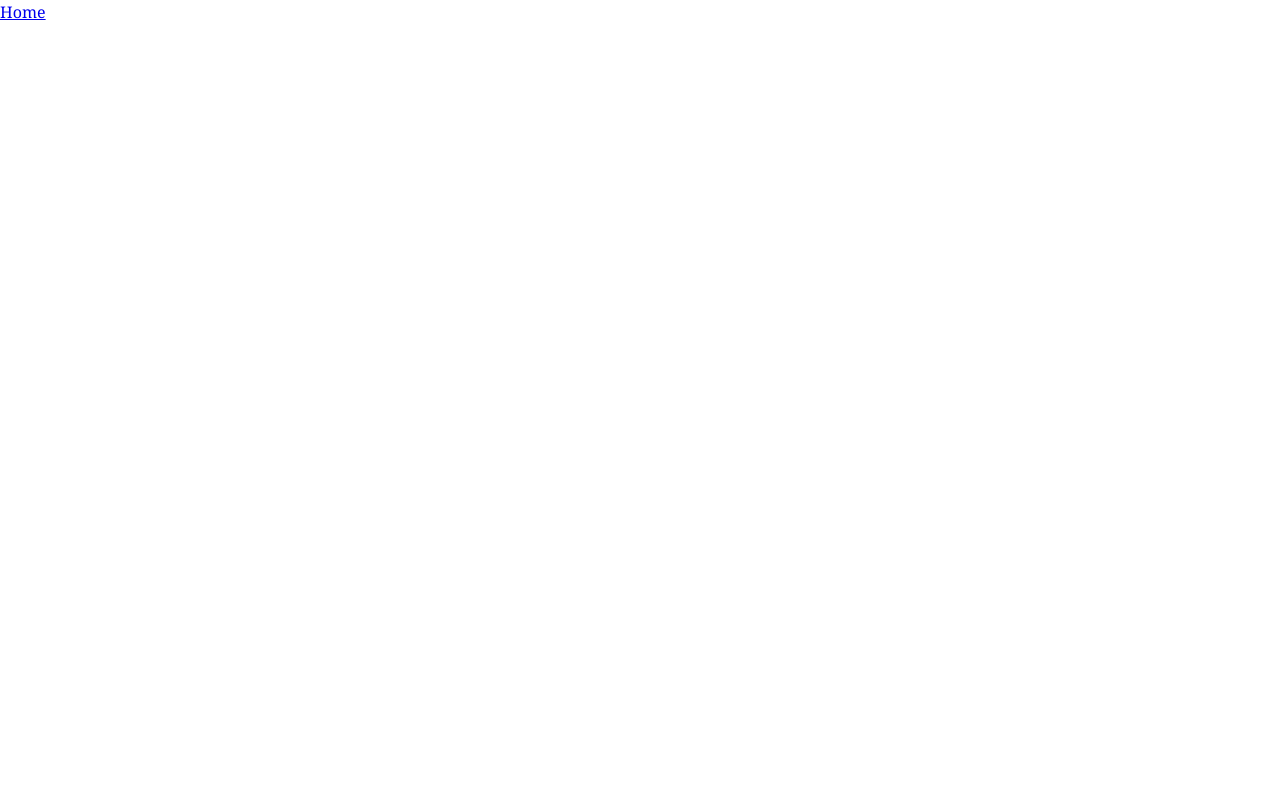
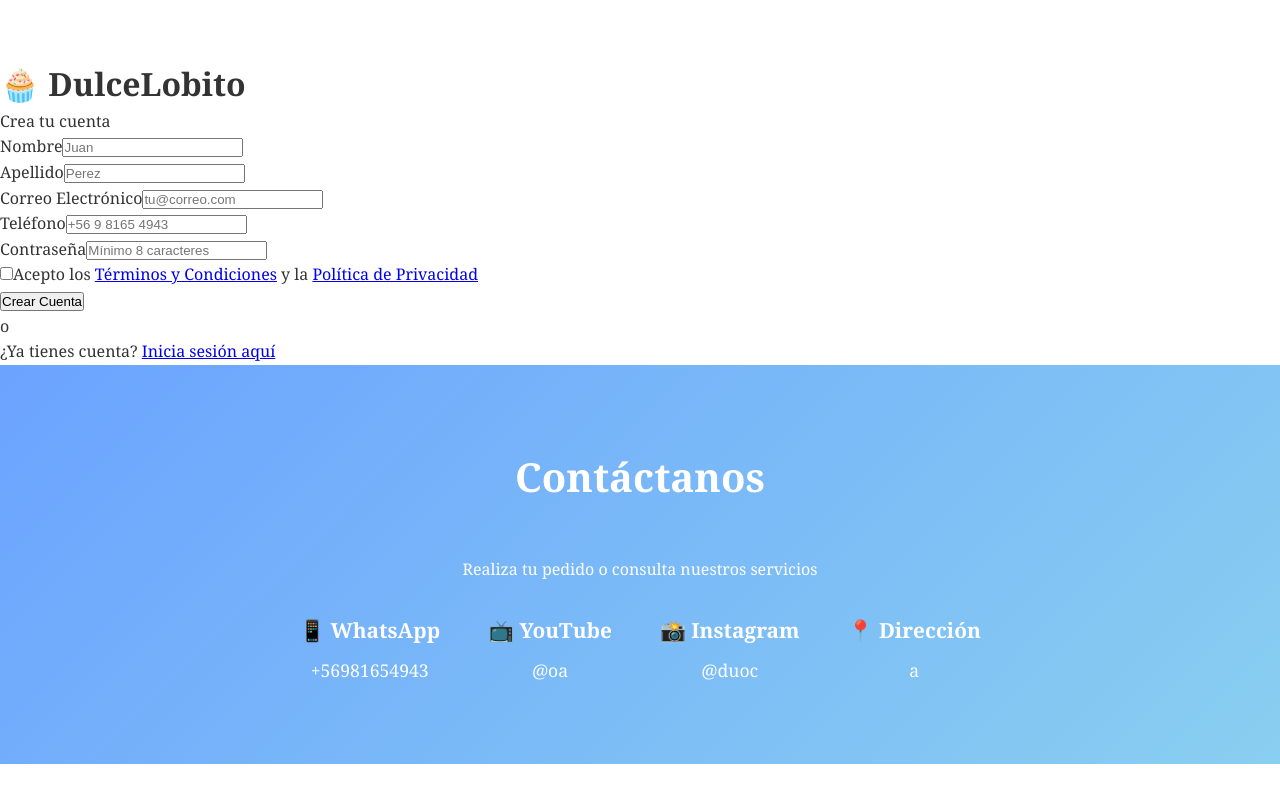
Before and after one commit to xalanz/webfurro2, a React (Vite) app: page /registro in a window 1280 px wide. Before the commit this address had no page. Built offline with nearby package versions, Linux system fonts and the light colour scheme.

Commit message:
falta carito  y  los productos y css de login y registro crecionde infomcion sombre nosotros

```diff
--- a/src/App.jsx
+++ b/src/App.jsx
@@ -1,5 +1,7 @@
 import { BrowserRouter, Route, Routes } from 'react-router-dom'
 import Home from './components/page/Home'
+import Login from './components/page/Login'
+import Registro from './components/page/Registro'
 import { Link } from 'react-router-dom'
 
 
@@ -10,9 +12,15 @@ function App() {
 
   return (
     <BrowserRouter>
-    <Link to="/">Home</Link>
+    <nav style={{ padding: '1rem' }}>
+      <Link to="/" ></Link>
+      <Link to="/login" >Login</Link>
+      <Link to="/registro">Registro</Link>
+    </nav>
       <Routes>
         <Route path='/' element={<Home/>} />
+        <Route path='/login' element={<Login/>} />
+        <Route path='/registro' element={<Registro/>} />
       </Routes>
     </BrowserRouter>
   )
--- /dev/null
+++ b/src/components/layout/LoginLayout.jsx
@@ -0,0 +1,67 @@
+import React from 'react';
+import { Link } from 'react-router-dom';
+
+export default function LoginLayout() {
+	const handleSubmit = (e) => {
+		e.preventDefault();
+		// TODO: implementar autenticación
+		console.log('Login submitted');
+	};
+
+	return (
+		<div className="login-body">
+			<div className="login-container">
+				<div className="login-header">
+					<div className="login-logo">🧁 DulceLobito</div>
+					<h1 className="login-title">Bienvenido</h1>
+					<p className="login-subtitle">Inicia sesión en tu cuenta</p>
+				</div>
+
+				<form className="login-form" onSubmit={handleSubmit}>
+					<div className="login-form-group">
+						<label className="login-label" htmlFor="email">Correo Electrónico</label>
+						<input
+							type="email"
+							id="email"
+							className="login-input"
+							placeholder="tu@email.com"
+							required
+						/>
+					</div>
+
+					<div className="login-form-group">
+						<label className="login-label" htmlFor="password">Contraseña</label>
+						<input
+							type="password"
+							id="password"
+							className="login-input"
+							placeholder="••••••••"
+							required
+						/>
+					</div>
+
+					<div className="login-checkbox-group">
+						<input type="checkbox" id="remember" className="login-checkbox" />
+						<label htmlFor="remember" className="login-checkbox-label">Recordarme</label>
+					</div>
+
+					<div className="login-forgot">
+						<a href="#" className="login-forgot-link">¿Olvidaste tu contraseña?</a>
+					</div>
+
+					<button type="submit" className="login-button">Iniciar Sesión</button>
+
+				</form>
+
+				<div className="login-divider">o</div>
+
+				<div className="login-footer">
+					<p style={{ color: '#666' }}>
+						¿No tienes cuenta?{' '}
+						<Link to="/registro" className="login-link">Regístrate aquí</Link>
+					</p>
+				</div>
+			</div>
+		</div>
+	);
+}
--- /dev/null
+++ b/src/components/layout/RegistroLayout.jsx
@@ -0,0 +1,105 @@
+import React from 'react';
+import { Link } from 'react-router-dom';
+
+export default function RegistroLayout() {
+    const handleSubmit = (e) => {
+    e.preventDefault();
+    console.log('Registro enviado');
+};
+
+return (
+    <div className="register-body">
+    <div className="register-container">
+        <div className="register-header">
+        <h1>🧁 DulceLobito</h1>
+        <p>Crea tu cuenta</p>
+        </div>
+
+        <div className="register-form-section">
+        <form onSubmit={handleSubmit}>
+            <div className="register-grid-two">
+            <div className="register-input-group">
+                <label className="register-input-label" htmlFor="registerFirstName">Nombre</label>
+                <input
+                type="text"
+                id="registerFirstName"
+                className="register-text-input"
+                placeholder="Juan"
+                required
+                />
+            </div>
+
+            <div className="register-input-group">
+                <label className="register-input-label" htmlFor="registerLastName">Apellido</label>
+                <input
+                type="text"
+                id="registerLastName"
+                className="register-text-input"
+                placeholder="Perez"
+                required
+                />
+            </div>
+            </div>
+
+            <div className="register-input-group">
+            <label className="register-input-label" htmlFor="registerEmail">Correo Electrónico</label>
+            <input
+                type="email"
+                id="registerEmail"
+                className="register-text-input"
+                placeholder="tu@correo.com"
+                required
+            />
+            </div>
+
+            <div className="register-input-group">
+                <label className="register-input-label" htmlFor="registerPhone">Teléfono</label>
+                <input
+                type="tel"
+                id="registerPhone"
+                className="register-text-input"
+                placeholder="+56 9 8165 4943 "
+                required
+                />
+            </div>
+
+            <div className="register-input-group">
+                    <label className="register-input-label" htmlFor="registerPassword">Contraseña</label>
+                <input
+                type="password"
+                id="registerPassword"
+                className="register-text-input"
+                placeholder="Mínimo 8 caracteres"
+                required
+                />
+            </div>
+
+            <div className="register-checkbox-wrapper">
+                <input
+                type="checkbox"
+                id="registerTerms"
+                className="register-checkbox-input"
+                required
+                />
+                <label className="register-checkbox-label" htmlFor="registerTerms">
+                Acepto los <a href="#">Términos y Condiciones</a> y la <a href="#">Política de Privacidad</a>
+                </label>
+            </div>
+
+            <button type="submit" className="register-create-btn">Crear Cuenta</button>
+
+        </form>
+
+        <div className="register-separator">
+            <span>o</span>
+        </div>
+
+        <div className="register-login-prompt">
+            ¿Ya tienes cuenta? <Link to="/login">Inicia sesión aquí</Link>
+        </div>
+
+        </div>
+    </div>
+    </div>
+    );
+}
--- a/src/components/organisms/Header.jsx
+++ b/src/components/organisms/Header.jsx
@@ -1,12 +1,13 @@
 import React from "react";
+import { Link } from 'react-router-dom';
 
 export default function Header() {
 return (
     <header className="site-header">
     <nav className="nav container">
     <div className="logo">🧁 DulceLobito</div>
-    <ul className="nav-list">
-        <li><a href="">inicio secion </a></li>
+        <ul className="nav-list">
+        <li><Link to="/login">Iniciar sesión</Link></li>
         <li><a href="">Productos</a></li>
         <li><a href="#nosotros">Nosotros</a></li>
         <li><a href="#contacto">Contacto</a></li>
--- a/src/components/organisms/Productos.jsx
+++ b/src/components/organisms/Productos.jsx
@@ -1,12 +1,12 @@
 import React from 'react';
 
 const defaultItems = [
-    { emoji: '', title: 'Tortas Personalizadas', desc: 'Diseños únicos para tus celebraciones especiales.',  },
-    { emoji: '', title: 'Cupcakes Gourmet', desc: 'Pequeñas delicias con sabores intensos.', },
-    { emoji: '', title: 'Galletas Artesanales', desc: 'Crocantes por fuera, suaves por dentro.',  },
-    { emoji: '', title: 'Pastelería Francesa', desc: 'Croissants, macarons y éclairs.',  },
-    { emoji: '', title: 'Donas Rellenas', desc: 'Esponjosas y con rellenos cremosos.',  },
-    { emoji: '', title: 'Donas Rellenas', desc: 'Esponjosas y con rellenos cremosos.', },
+    {  title: 'Tortas Personalizadas', desc: 'Diseños únicos para tus celebraciones especiales.',  },
+    {  title: 'Cupcakes Gourmet', desc: 'Pequeñas delicias con sabores intensos.', },
+    {  title: 'Galletas Artesanales', desc: 'Crocantes por fuera, suaves por dentro.',  },
+    { title: 'Pastelería Francesa', desc: 'Croissants, macarons y éclairs.',  },
+    {  title: 'Donas Rellenas', desc: 'Esponjosas y con rellenos cremosos.',  },
+    {  title: 'Donas Rellenas', desc: 'Esponjosas y con rellenos cremosos.', },
 ];
 
 const Productos = ({ items = defaultItems }) => (
--- /dev/null
+++ b/src/components/page/Login.jsx
@@ -0,0 +1,14 @@
+import React from 'react'
+import LoginLayout from '../layout/LoginLayout'
+import Contact from '../organisms/Contact'
+import '../organisms/styles/login.css'
+
+export default function Home() {
+    return (
+        <>
+            <LoginLayout/>
+
+            <Contact/>
+        </>
+    )
+}
--- /dev/null
+++ b/src/components/page/Registro.jsx
@@ -0,0 +1,16 @@
+import React from 'react'
+import Contact from '../organisms/Contact'
+import RegistroLayout from '../layout/RegistroLayout'
+
+export default function Home() {
+    return (
+        <>
+
+
+            <RegistroLayout/>
+            <Contact/>
+
+
+        </>
+    )
+}
```
Also changed, not shown: src/components/organisms/styles/App.css (+5 -4 lines), src/components/organisms/styles/Registro.css (added), src/components/organisms/styles/login.css (added).
